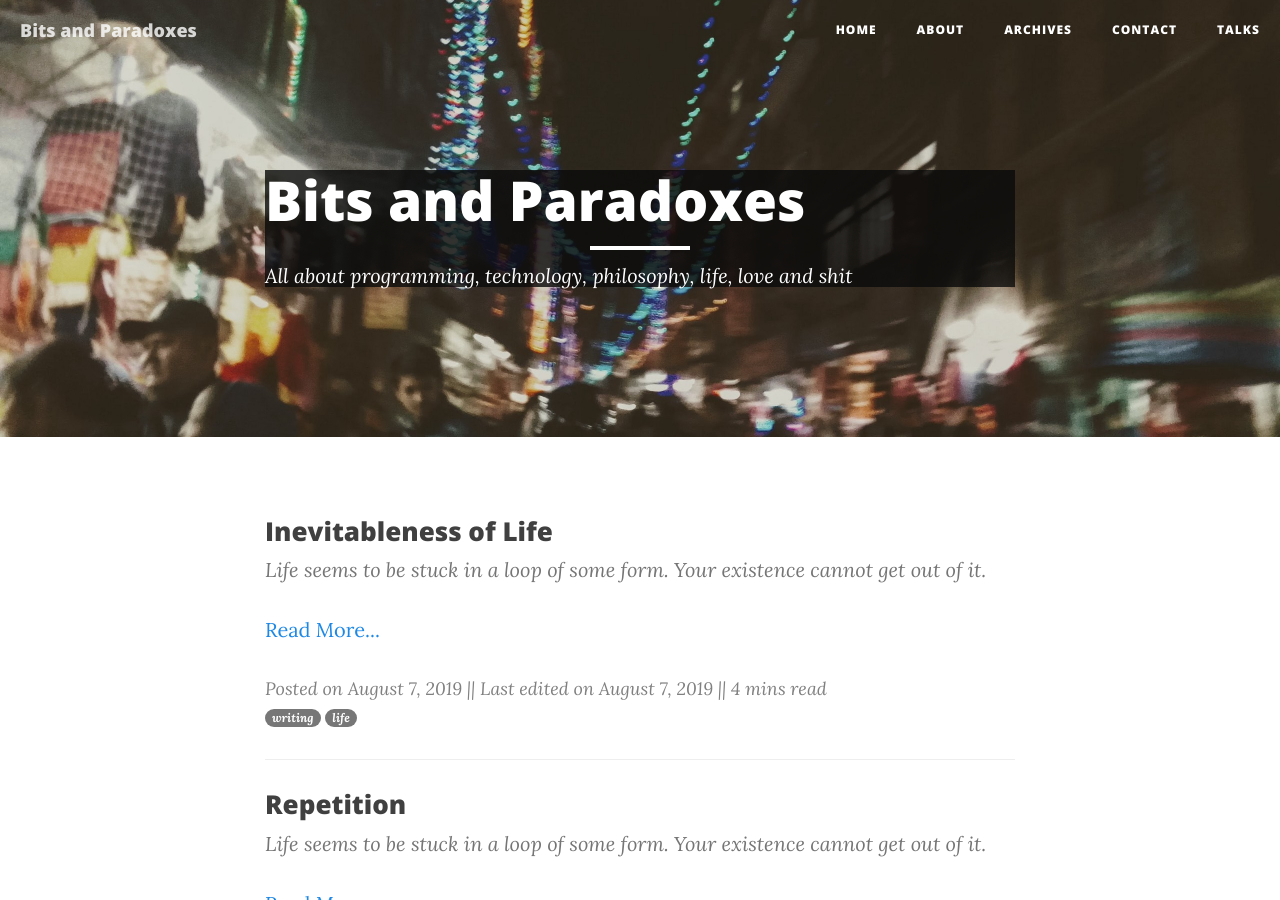
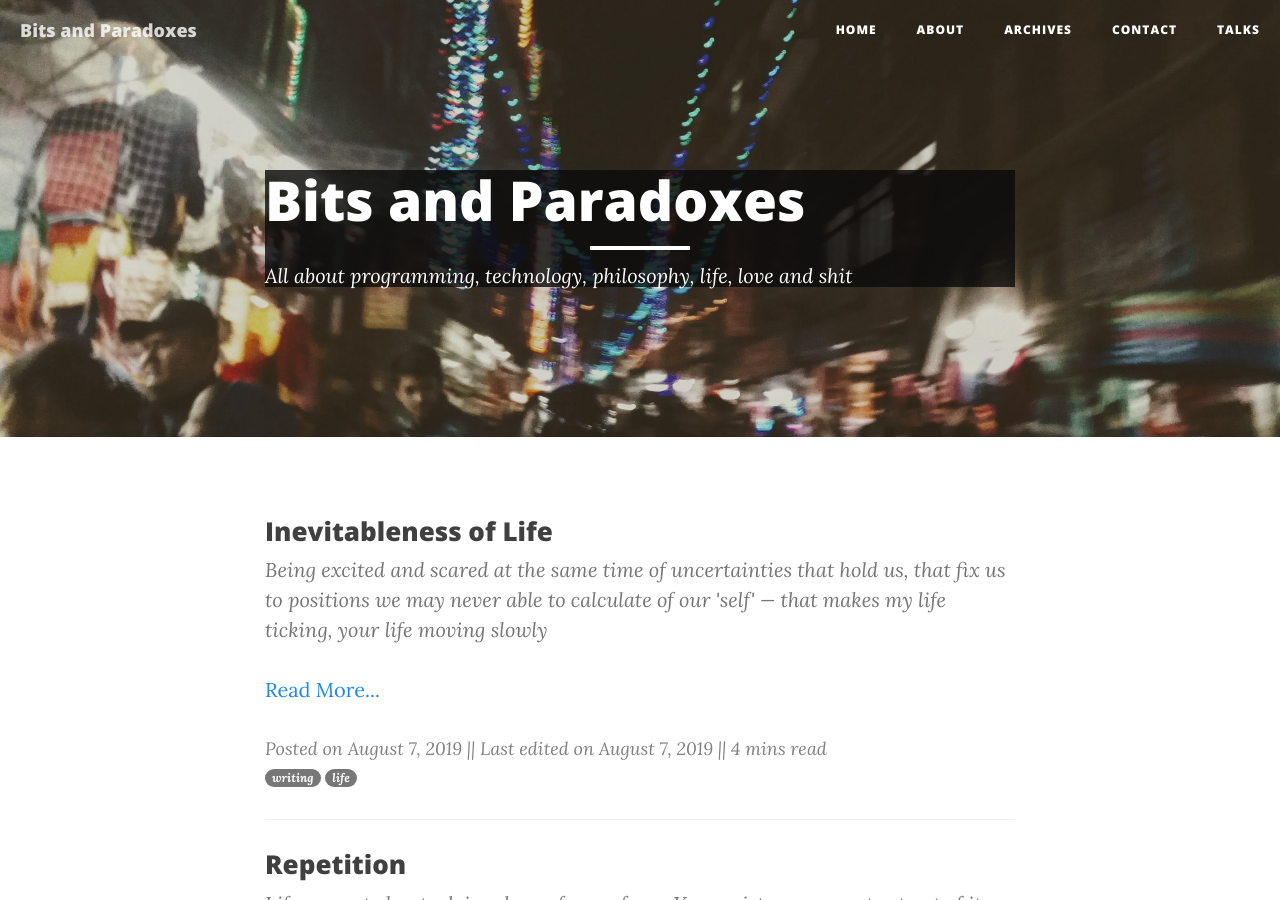
Before and after one commit to NISH1001/NISH1001.github.io, a Jekyll site: the page built from index.html, in a window 1280 px wide and 900 px high. Built offline with Jekyll 4.4.1, drawn with Linux system fonts in a browser that asks for light colours; the list of posts is cut into pages by our own code.

Commit message:
Add summary for blog post for August 07, 2019

```diff
--- a/_posts/2019-08-07-inevitaleness-life.markdown
+++ b/_posts/2019-08-07-inevitaleness-life.markdown
@@ -5,7 +5,7 @@ date:   2019-08-07 19:00:00 +0545
 last_edited_on:   2019-08-07 20:00:00 +0545
 categories: writing
 tags: writing life
-subtitle: "Life seems to be stuck in a loop of some form. Your existence cannot get out of it."
+subtitle: "Being excited and scared at the same time of uncertainties that hold us, that fix us to positions we may never able to calculate of our 'self' — that makes my life ticking, your life moving slowly"
 comments: true
 header-img: "img/post-headers/2019-08-07-inevitableness-life.jpg"
 ---
```
